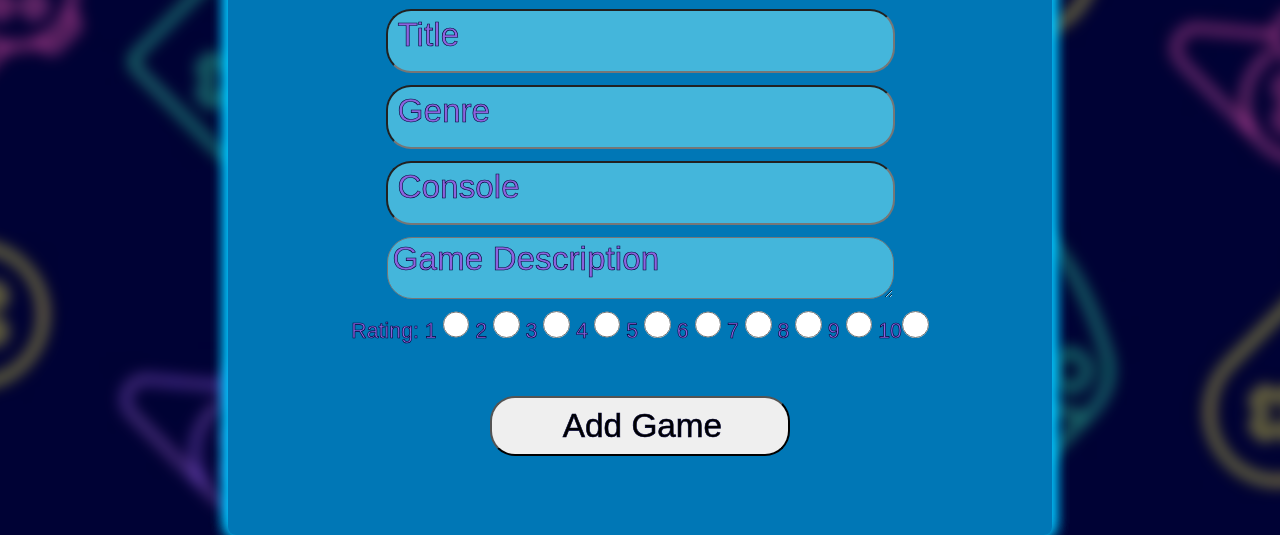
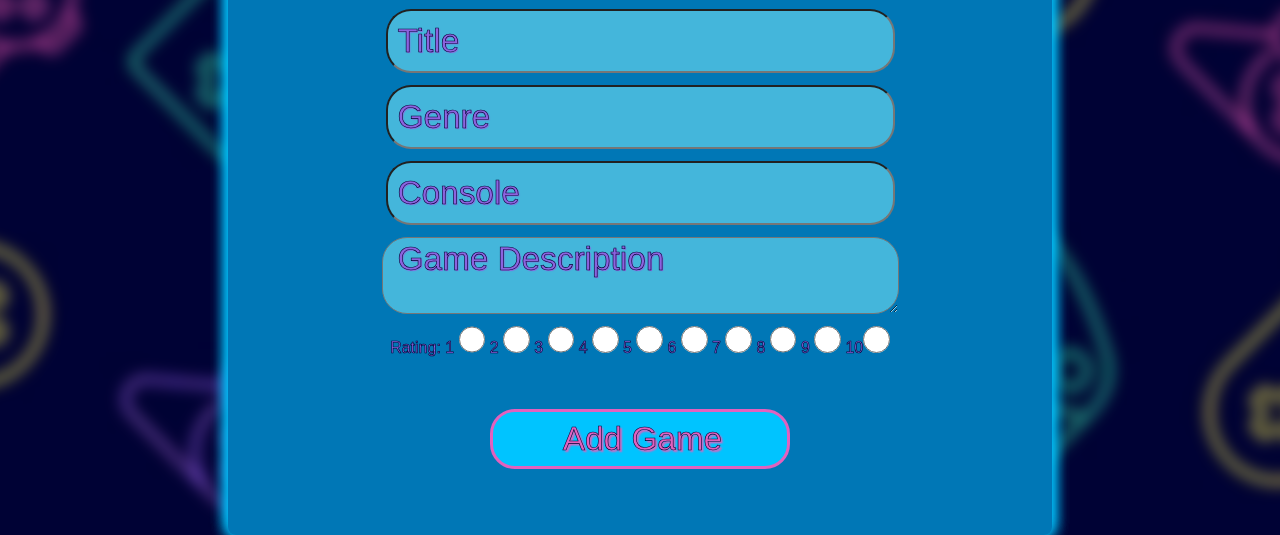
Before and after one commit to rjhigdon/foundations-capstone, a website: page public/addGame.html in a window 1280 px wide. Shown: the part 275-810 px from the top of the page. Drawn offline with nearby package versions, Linux system fonts and the light colour scheme.

Commit message:
final style changes

```diff
--- a/public/addGame.css
+++ b/public/addGame.css
@@ -82,11 +82,16 @@ body::before {
     width: 500px;
     height: 60px;
     padding-left: 5px;
+    font-size: 25pt;
+    color: #8d63df;
+    -webkit-text-stroke: 0.6px #000233;
+    text-shadow: 1px 1px 1px;
     background-color: #44b6db;
 }
 .add-bar::placeholder{
     color: #8d63df;
     -webkit-text-stroke: 0.6px #000233;
+    text-shadow: 1px 1px 1px;
     font-size: 25pt;
     padding-left: 5px;
     padding-top: 20px;
@@ -95,12 +100,18 @@ body::before {
     border-radius: 25px;
     width: 500px;
     height: 60px;
-    padding-left: 5px;
+    padding-left: 15px;
+    padding-top: 15px;
+    color: #8d63df;
+    -webkit-text-stroke: 0.6px #000233;
+    text-shadow: 1px 1px 1x;
+    font-size: 25pt;
     background-color: #44b6db;
 }
 #desc-bar::placeholder{
     color: #8d63df;
     -webkit-text-stroke: 0.6px #000233;
+    text-shadow: 1px 1px 1px;
     position: absolute;
     font-size: 25pt;
     top: 2px;
@@ -120,7 +131,6 @@ body::before {
     position: relatve;
     top: 50vh;
     left: 50vh;
-    font-size: 16pt;
     padding-top: 100px;
     width: 800px;
     height: 700px;
@@ -143,13 +153,6 @@ body::before {
     align-items: center;
     gap: 8px;
 }
-.search-wrapper{
-    position: relative;
-    display: flex;
-    flex-direction: column;
-    align-items: center;
-    box-sizing: border-box;
-}
 #searchBtn{
     border-radius: 25px;
     width: 300px;
@@ -157,6 +160,10 @@ body::before {
     padding-left: 5px;
     font-size: 25pt;
     margin-top: 40px;
+    color: #e261be;
+    border: solid #e261be;
+    background-color: #00c4ff;
+    text-shadow: 2px 2px 2px;
     transition: box-shadow 0.3s infinite alternate; /* Add transition to create smooth effect */
 }
 #searchBtn:hover{
```
